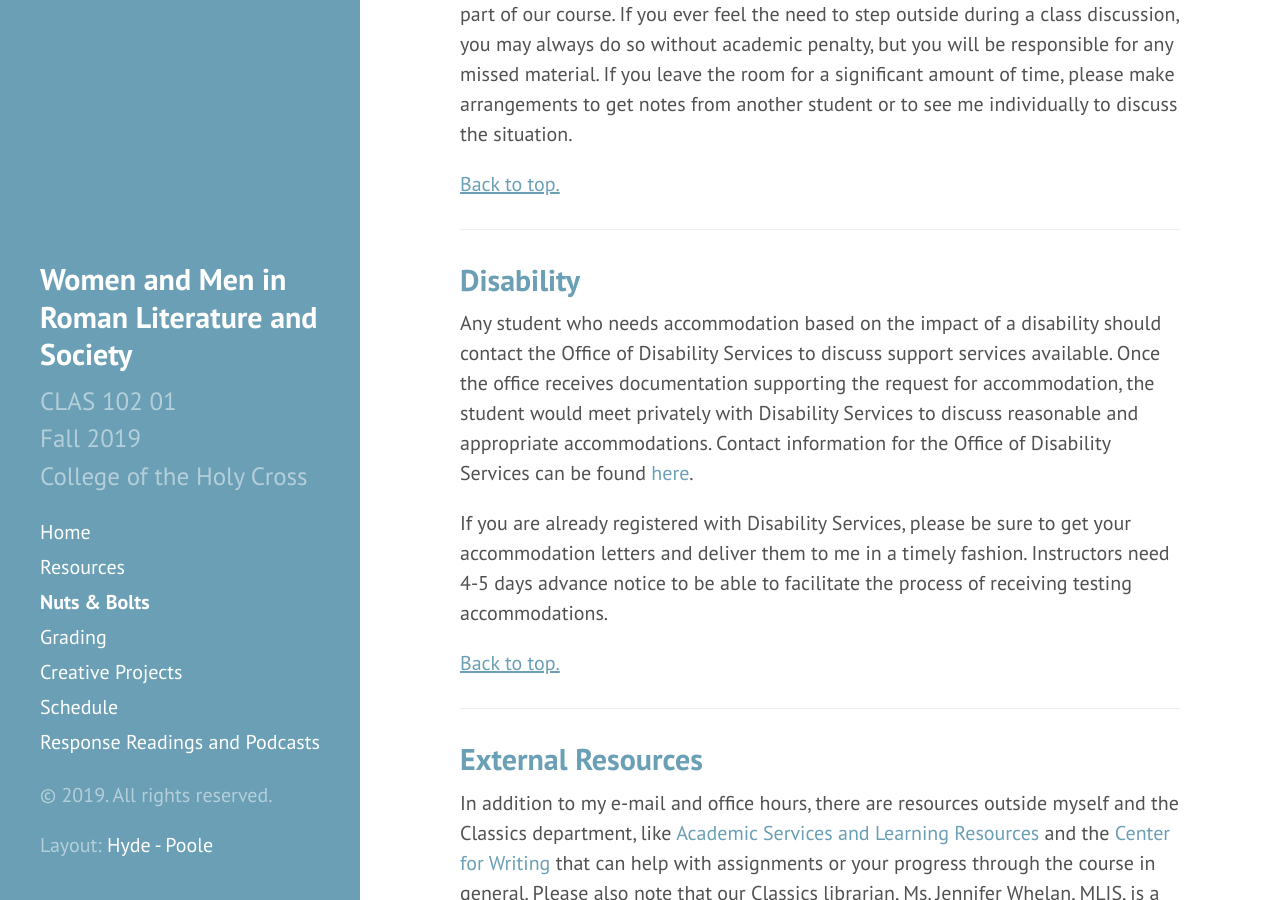
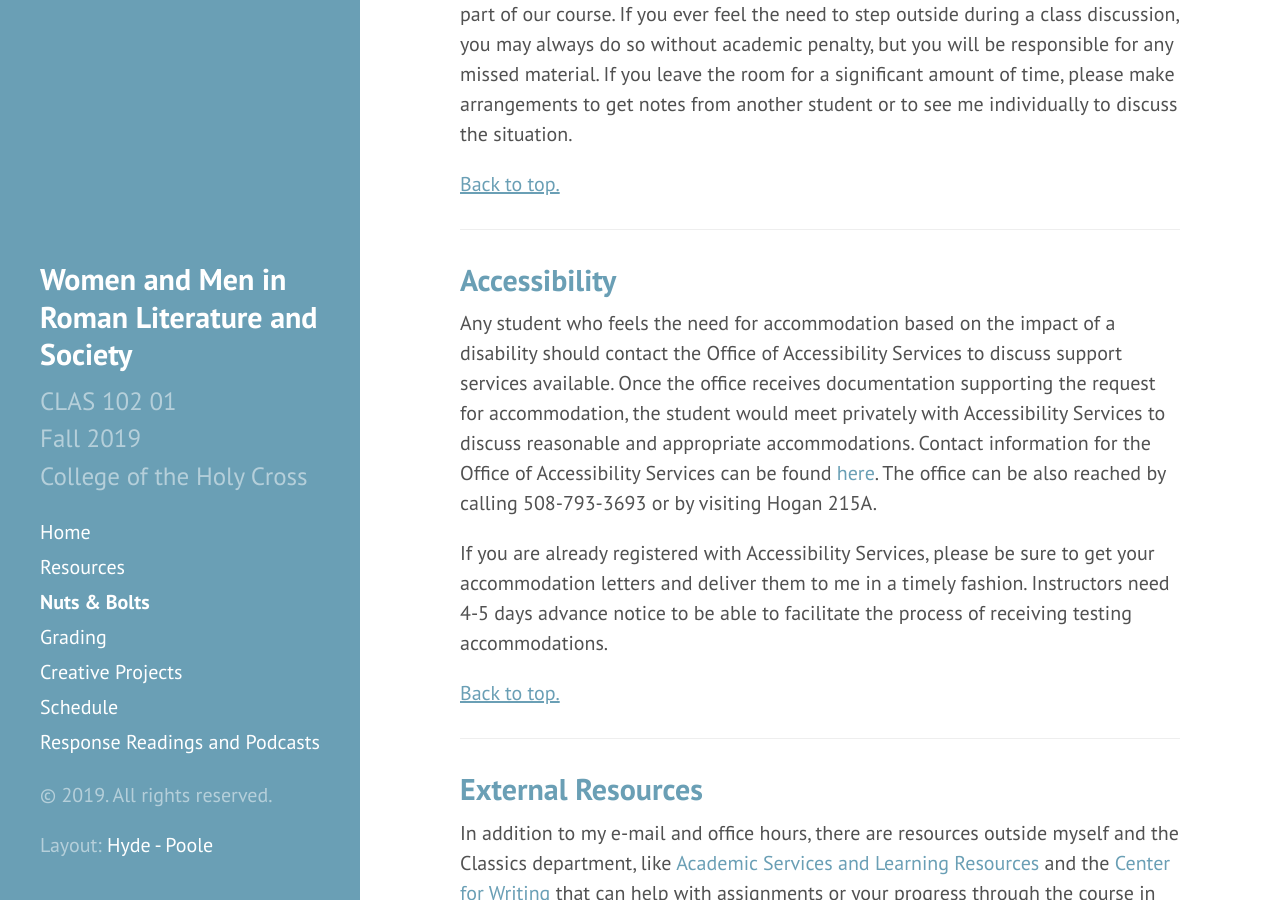
Before and after one commit to DLibatique/CLAS102-F19, a Jekyll site: the page built from 3-nuts.md, in a window 1280 px wide and 900 px high, scrolled down 2719 px. Built offline with Jekyll 4.4.1, drawn with Linux system fonts in a browser that asks for light colours; comment, search, counter and statistics services are not loaded; some of the changed text lies outside the part shown.

Commit message:
updated links and various sections

```diff
--- a/3-nuts.md
+++ b/3-nuts.md
@@ -5,12 +5,12 @@ title: Nuts & Bolts
 
 <a name="top"></a>
 <a href="#ac" class="underline">Academic Conduct</a> \| <a href="#oh" class="underline">Office Hours</a> \| <a href="#gender" class="underline">Gender Expression and Identity</a> \|
-&nbsp;&nbsp;&nbsp;&nbsp;<a href="#diversity" class="underline">Diversity, Inclusion, and Respect</a> \| <a href="#cw" class="underline">Content Warnings</a> \| <a href="#disability" class="underline">Disability</a> \|
+&nbsp;&nbsp;&nbsp;&nbsp;<a href="#diversity" class="underline">Diversity, Inclusion, and Respect</a> \| <a href="#cw" class="underline">Content Warnings</a> \| <a href="#accessibility" class="underline">Accessibility</a> \|
 &nbsp;&nbsp;&nbsp;&nbsp;<a href="#external" class="underline">External Resources</a> \| <a href="#mr" class="underline">Mandated Reporter</a>
 
 <hr>
 ## <a name="ac">Academic Conduct</a>
-You are expected to abide by Holy Cross’ Academic Integrity Policy, posted [here](https://catalog.holycross.edu/node/1381/#AHP). Cheating on quizzes or exams or plagiarism on any of the written assignments (defined here as but not limited to reproducing answers from an answer key, referring to forbidden notes to help answer questions, copying another student’s answers, or copying another writer’s ideas without proper citation or attribution) may result in penalties ranging from a failure on the specific assignment, quiz, or exam to failure for the entire course.
+You are expected to abide by Holy Cross’ Academic Integrity Policy, posted [here](https://hccatalog.holycross.edu/requirements-policies/academic-policies/#academicintegritytext). Cheating on quizzes or exams or plagiarism on any of the written assignments (defined here as but not limited to reproducing answers from an answer key, referring to forbidden notes to help answer questions, copying another student’s answers, or copying another writer’s ideas without proper citation or attribution) may result in penalties ranging from a failure on the specific assignment, quiz, or exam to failure for the entire course.
 
 <a href="#top" class="underline">Back to top.</a>
 <hr>
@@ -22,7 +22,7 @@ Office hours are an opportunity for you to meet with me outside of class to disc
 <hr>
 
 ## <a name="gender">Gender Expression and Identity</a>
-I (Prof. Libatique) am a cisgender man and use he/him/his pronouns. You will spend a portion of the first class meeting on 9/4 filling out a small notecard to let me know what your preferred name is, what pronouns you use, and what you hope to learn from this class. My goal is to avoid dead-naming, as your preferred name may not match the legal name on my class roster.
+I (Prof. Libatique) am a cisgender man and use he/him/his pronouns. Your first assignment will be to fill out a Google Form to let me know what your preferred name is, what pronouns you use, and what you hope to learn from this class. My goal is to avoid dead-naming, as your preferred name may not match the legal name on my class roster.
 
 <a href="#top" class="underline">Back to top.</a>
 <hr>
@@ -34,7 +34,6 @@ Our course will encompass topics which will sometimes require us to have difficu
 
 We will also engage in discussions about the practices and norms of cultures that in many respects differ from our own, practices that may perhaps strike modern sensibilities as objectionable or crude. One of the major themes with which we will engage this semester is how our understanding of what is acceptable or unacceptable is largely constructed by cultural context. We must engage with the evidence of ancient texts and material culture in terms of the cultures in which they were created, without making value judgments according to our modern sensibilities; or, at the very least, we must interrogate why and how we are making those value judgments.
 
-
 <a href="#top" class="underline">Back to top.</a>
 <hr>
 
@@ -43,14 +42,13 @@ At times this semester we will be discussing literature, material culture, and t
 
 If you ever wish to discuss your personal reactions to course material with the class or with me individually afterward, I welcome such discussions as an appropriate part of our course. If you ever feel the need to step outside during a class discussion, you may always do so without academic penalty, but you will be responsible for any missed material. If you leave the room for a significant amount of time, please make arrangements to get notes from another student or to see me individually to discuss the situation.
 
-
 <a href="#top" class="underline">Back to top.</a>
 <hr>
 
-## <a name="disability">Disability</a>
-Any student who needs accommodation based on the impact of a disability should contact the Office of Disability Services to discuss support services available. Once the office receives documentation supporting the request for accommodation, the student would meet privately with Disability Services to discuss reasonable and appropriate accommodations. Contact information for the Office of Disability Services can be found [here](https://www.holycross.edu/health-wellness-and-access/office-disability-services).
+## <a name="accessibility">Accessibility</a>
+Any student who feels the need for accommodation based on the impact of a disability should contact the Office of Accessibility Services to discuss support services available. Once the office receives documentation supporting the request for accommodation, the student would meet privately with Accessibility Services to discuss reasonable and appropriate accommodations. Contact information for the Office of Accessibility Services can be found [here](https://www.holycross.edu/health-wellness-and-access/office-disability-services). The office can be also reached by calling 508-793-3693 or by visiting Hogan 215A.
 
-If you are already registered with Disability Services, please be sure to get your accommodation letters and deliver them to me in a timely fashion. Instructors need 4-5 days advance notice to be able to facilitate the process of receiving testing accommodations.
+If you are already registered with Accessibility Services, please be sure to get your accommodation letters and deliver them to me in a timely fashion. Instructors need 4-5 days advance notice to be able to facilitate the process of receiving testing accommodations.
 
 <a href="#top" class="underline">Back to top.</a>
 <hr>
```
